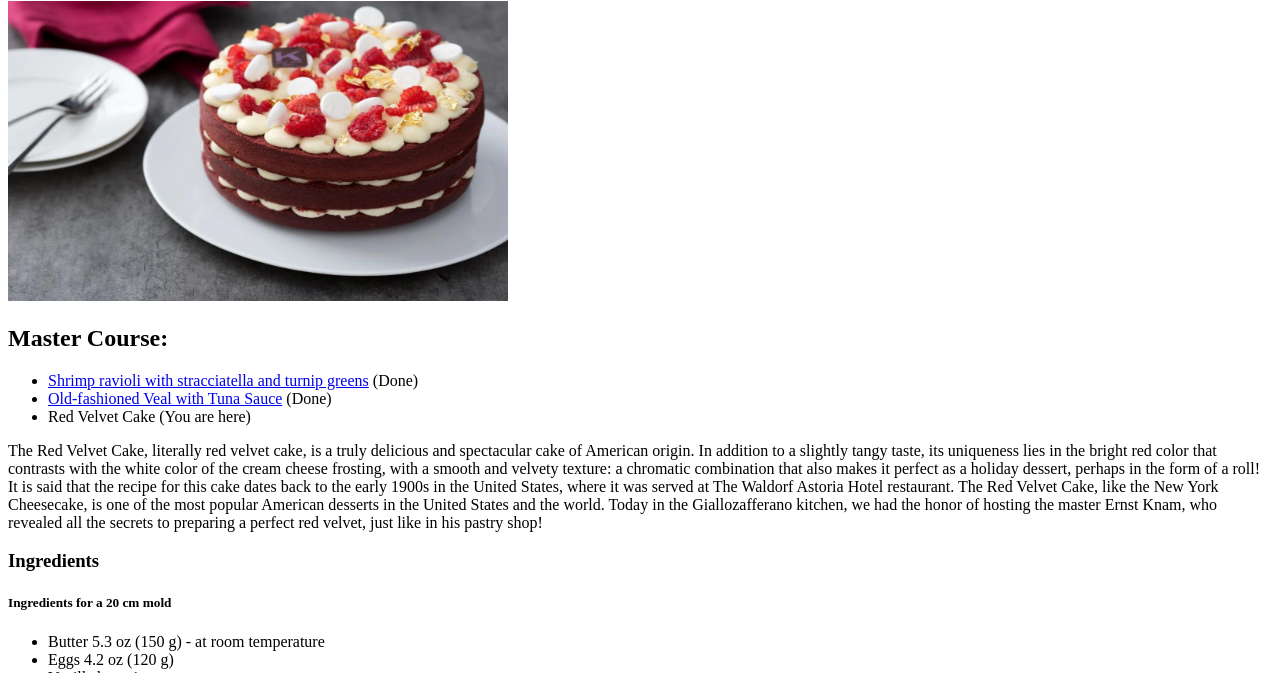
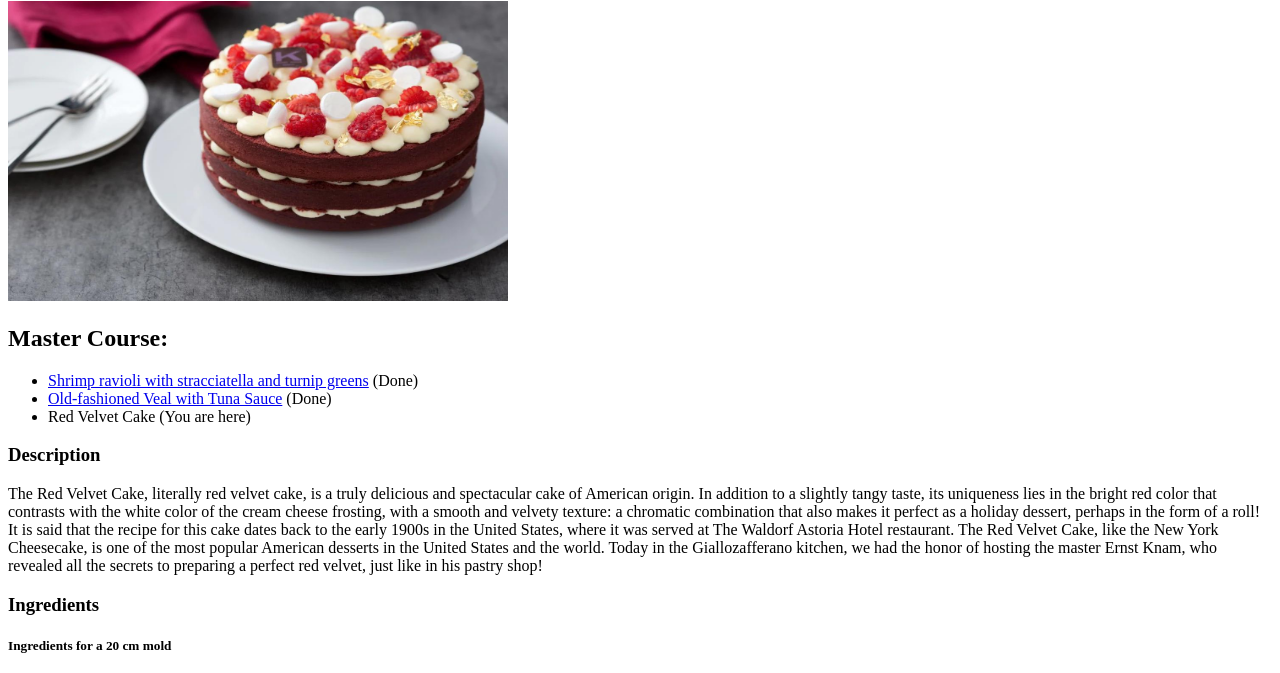
Before and after one commit to teguz2000/odin-recipes, a plain HTML site: page recipes/cake.html in a window 1280 px wide. Shown: the part 79-752 px from the top of the page. Drawn offline with Linux system fonts and the light colour scheme.

Commit message:
Done last touches

```diff
--- a/recipes/cake.html
+++ b/recipes/cake.html
@@ -16,6 +16,7 @@
                 <li><a href="../recipes/veal.html">Old-fashioned Veal with Tuna Sauce</a> (Done)</li>
                 <li>Red Velvet Cake (You are here)</li>
             </ul>
+            <h3>Description</h3>
             <p>The Red Velvet Cake, literally red velvet cake, is a truly delicious and spectacular cake of American origin.
                 In addition to a slightly tangy taste, its uniqueness lies in the bright red color that contrasts with the white color of the cream cheese frosting, with a smooth and velvety texture: a chromatic combination that also makes it perfect as a holiday dessert, perhaps in the form of a roll!
                 It is said that the recipe for this cake dates back to the early 1900s in the United States, where it was served at The Waldorf Astoria Hotel restaurant.
```
Also changed, not shown: recipes/carbonara.html (+1 -0 lines), recipes/cremecar.html (+1 -0 lines), recipes/frittura.html (+1 -0 lines), recipes/hamburger.html (+1 -0 lines), recipes/ravioli.html (+1 -0 lines), recipes/risotto.html (+1 -0 lines), recipes/tiramisu.html (+1 -0 lines), recipes/veal.html (+1 -0 lines).
